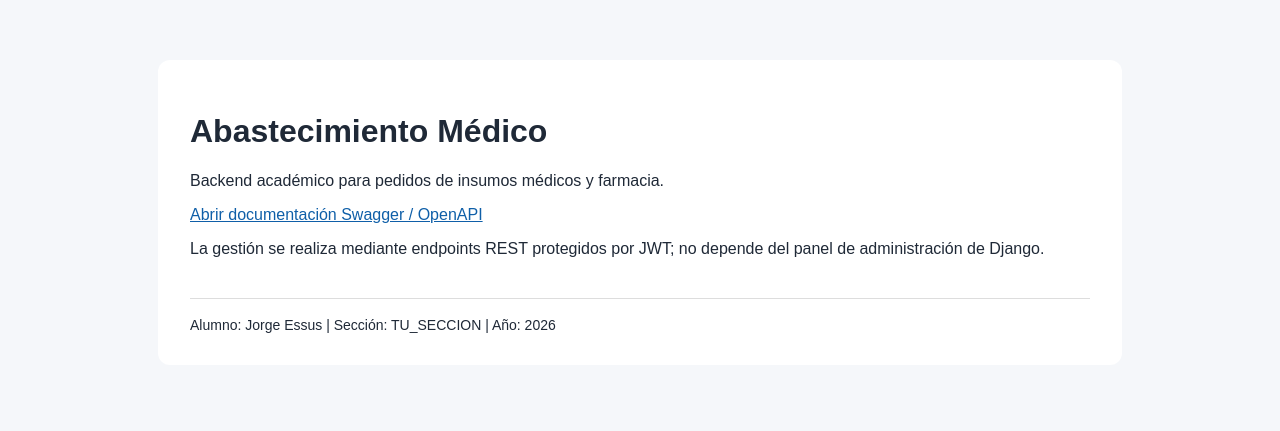
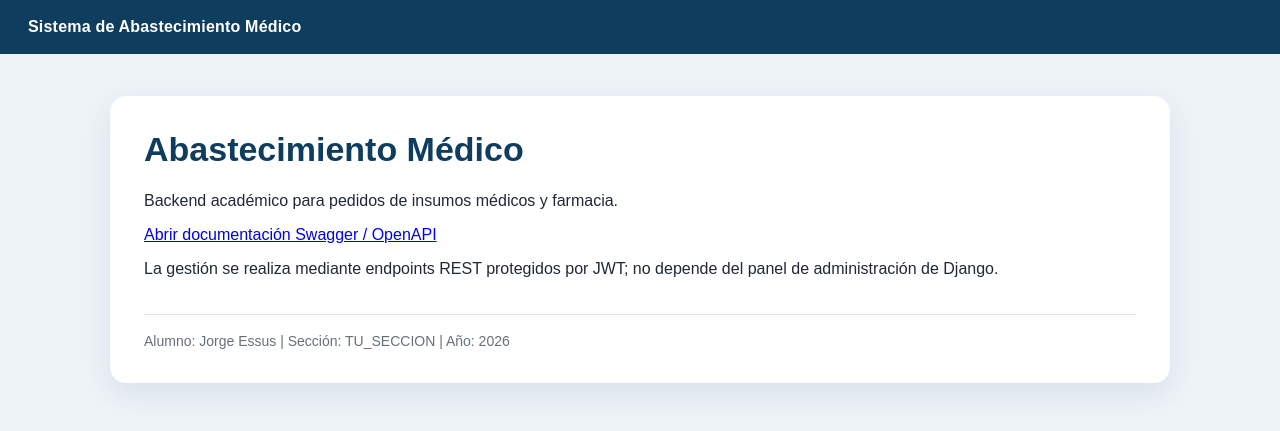
Before and after one commit to Gesgg77/abastecimiento_medico, a Django app: page / in a window 1280 px wide. Shown: the top 431 px of the page. Run offline with Django 5.2, Linux system fonts and the light colour scheme; parts of the project's set-up code (start-up, migrations or seed data) failed here and were passed over.

Commit message:
Mejorar presentación visual de la portada

```diff
--- a/templates/base.html
+++ b/templates/base.html
@@ -5,19 +5,82 @@
     <title>{% block title %}Abastecimiento Médico{% endblock %}</title>
     <meta name="viewport" content="width=device-width, initial-scale=1">
     <style>
-        body { font-family: Arial, sans-serif; margin: 0; background: #f5f7fa; color: #1f2937; }
-        main { max-width: 900px; margin: 60px auto; padding: 32px; background: white; border-radius: 12px; }
-        a { color: #0f5fa8; }
-        footer { margin-top: 40px; padding-top: 18px; border-top: 1px solid #ddd; font-size: 14px; }
-        code { background: #eef2f7; padding: 2px 5px; border-radius: 4px; }
+        * { box-sizing: border-box; }
+        body {
+            margin: 0;
+            font-family: Arial, Helvetica, sans-serif;
+            background: #eef3f8;
+            color: #1f2937;
+        }
+        .topbar {
+            background: #0f3d5e;
+            color: white;
+            padding: 18px 28px;
+            font-weight: 700;
+            letter-spacing: .2px;
+        }
+        .container {
+            max-width: 1100px;
+            margin: 42px auto;
+            padding: 0 20px;
+        }
+        .panel {
+            background: white;
+            border-radius: 16px;
+            padding: 34px;
+            box-shadow: 0 10px 30px rgba(15, 61, 94, .10);
+        }
+        h1, h2, h3 { margin-top: 0; }
+        h1 { font-size: 34px; color: #0f3d5e; }
+        .subtitle { font-size: 17px; color: #5b6470; line-height: 1.6; }
+        .grid {
+            display: grid;
+            grid-template-columns: repeat(auto-fit, minmax(220px, 1fr));
+            gap: 18px;
+            margin-top: 28px;
+        }
+        .card {
+            border: 1px solid #dbe4ec;
+            border-radius: 12px;
+            padding: 20px;
+            background: #fbfdff;
+        }
+        .card h3 { color: #163f59; margin-bottom: 8px; }
+        .card p { margin: 0; color: #66707a; line-height: 1.5; }
+        .btn {
+            display: inline-block;
+            margin-top: 24px;
+            padding: 12px 18px;
+            border-radius: 8px;
+            background: #0f5f8f;
+            color: white;
+            text-decoration: none;
+            font-weight: 700;
+        }
+        .btn:hover { background: #0b4d75; }
+        footer {
+            margin-top: 36px;
+            padding-top: 18px;
+            border-top: 1px solid #dbe4ec;
+            color: #66707a;
+            font-size: 14px;
+        }
+        code {
+            background: #edf2f7;
+            padding: 2px 6px;
+            border-radius: 5px;
+        }
     </style>
 </head>
 <body>
-<main>
-    {% block content %}{% endblock %}
-    <footer>
-        Alumno: {{ student_name }} | Sección: {{ student_section }} | Año: {{ student_year }}
-    </footer>
-</main>
+    <div class="topbar">Sistema de Abastecimiento Médico</div>
+    <div class="container">
+        <main class="panel">
+            {% block content %}{% endblock %}
+            <footer>
+                Alumno: {{ student_name }} | Sección: {{ student_section }} | Año: {{ student_year }}
+            </footer>
+        </main>
+    </div>
 </body>
 </html>
```
